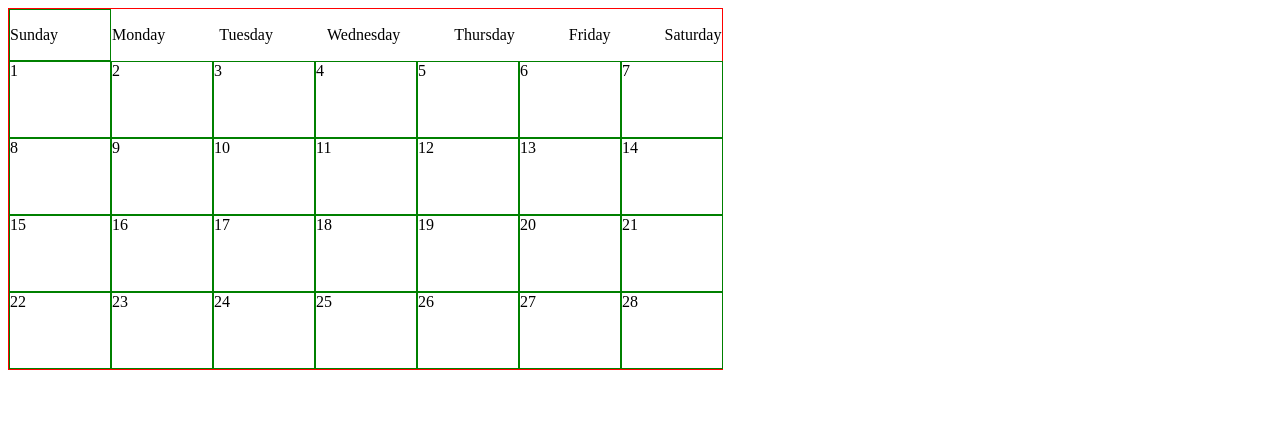
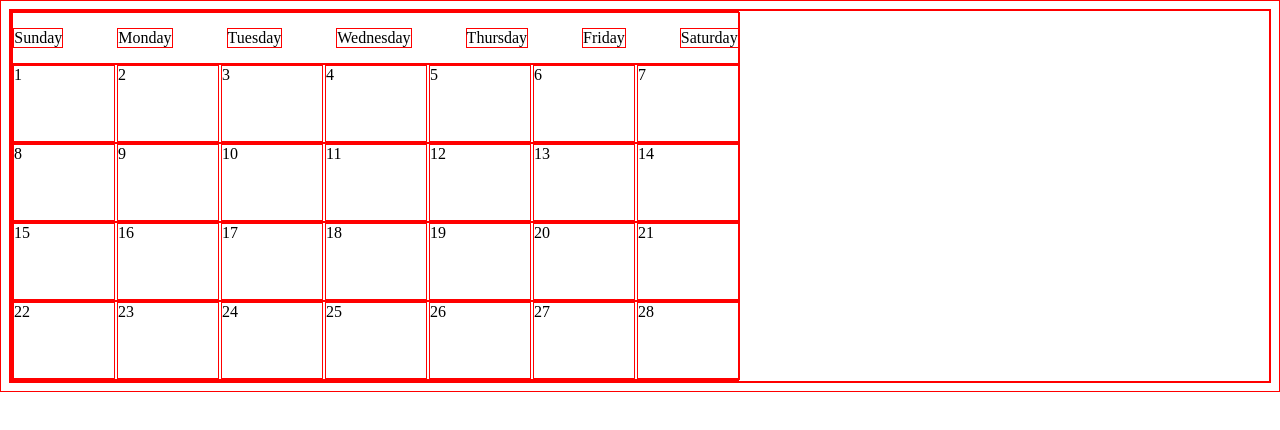
Before and after one commit to RealityisGaming/coursework, a plain HTML site: page calender/calender.html in a window 1280 px wide. Drawn offline with Linux system fonts and the light colour scheme.

Commit message:
calender spacing

```diff
--- a/calender/calender.html
+++ b/calender/calender.html
@@ -6,43 +6,48 @@
     <meta name="viewport" content="width=device-width, initial-scale=1.0">
     <title>Calender</title>
     <style>
-        /* *{
+        *{
             border: 1px solid red;
-        } */
+        }
         .calender {
-            display: flex;
+            display: grid;
             flex-direction: row;
         }
 
         .month{
             display: grid;
             grid-gap: 0px;
-            border: 1px solid red;
-            width: 713px;
+            /* border: 1px solid red; */
+            width: 726px;
         }
+
         .weeks {
             display: flex;
             grid-template-columns: 3fr 3fr 3fr 3fr 3fr 3fr 3fr;
-            grid-gap: 0px;
+            grid-gap: 2px;
+            margin: 0px;
+            justify-content: center;
             /* border: 1px solid blue; */
         }
         .week-day-names {
             display: flex;
-            grid-template-columns: 3fr 3fr 3fr 3fr 3fr 3fr 3fr;
-            width: 100px;
+            /* grid-template-columns: 2fr 2fr 2fr 2fr 2fr 2fr 2fr; */
             height: 50px;
             grid-gap: 54px;
-            border: 1px solid green;
-            /* justify-content: center; */
+            justify-content: center;
+            /* border: 1px solid green; */
             align-items: center;
             /* border: 1px solid blue; */
         }
         .day {
-            border: 1px solid green;
+            /* border: 1px solid green; */
             width: 100px;
             height: 75px;
         }
-
+        .days {
+            display: flex;
+            align-items: center;
+        }
 
     </style>
 
@@ -59,6 +64,7 @@
                 <div class="days">Friday</div>
                 <div class="days">Saturday</div>
             </div>
+
             <div class="weeks">
                 <div class="day">1</div>
                 <div class="day">2</div>
```
